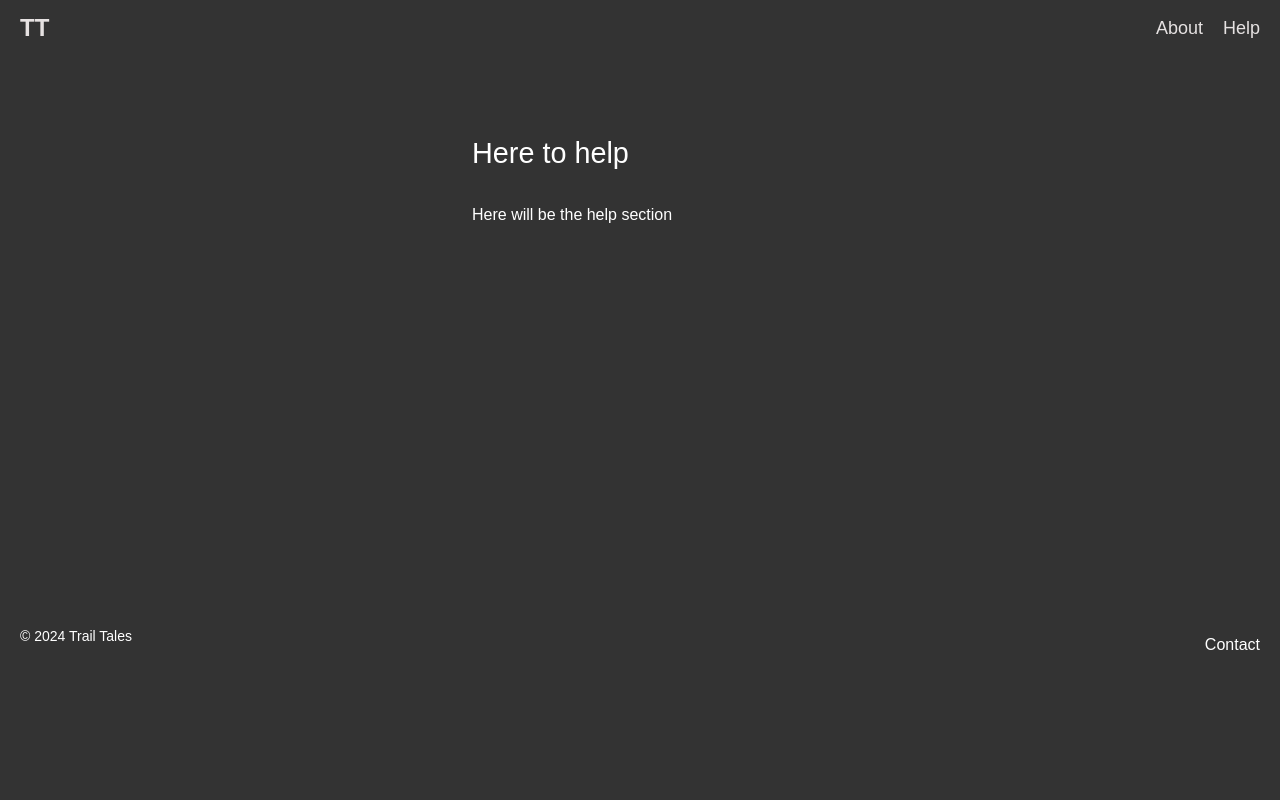
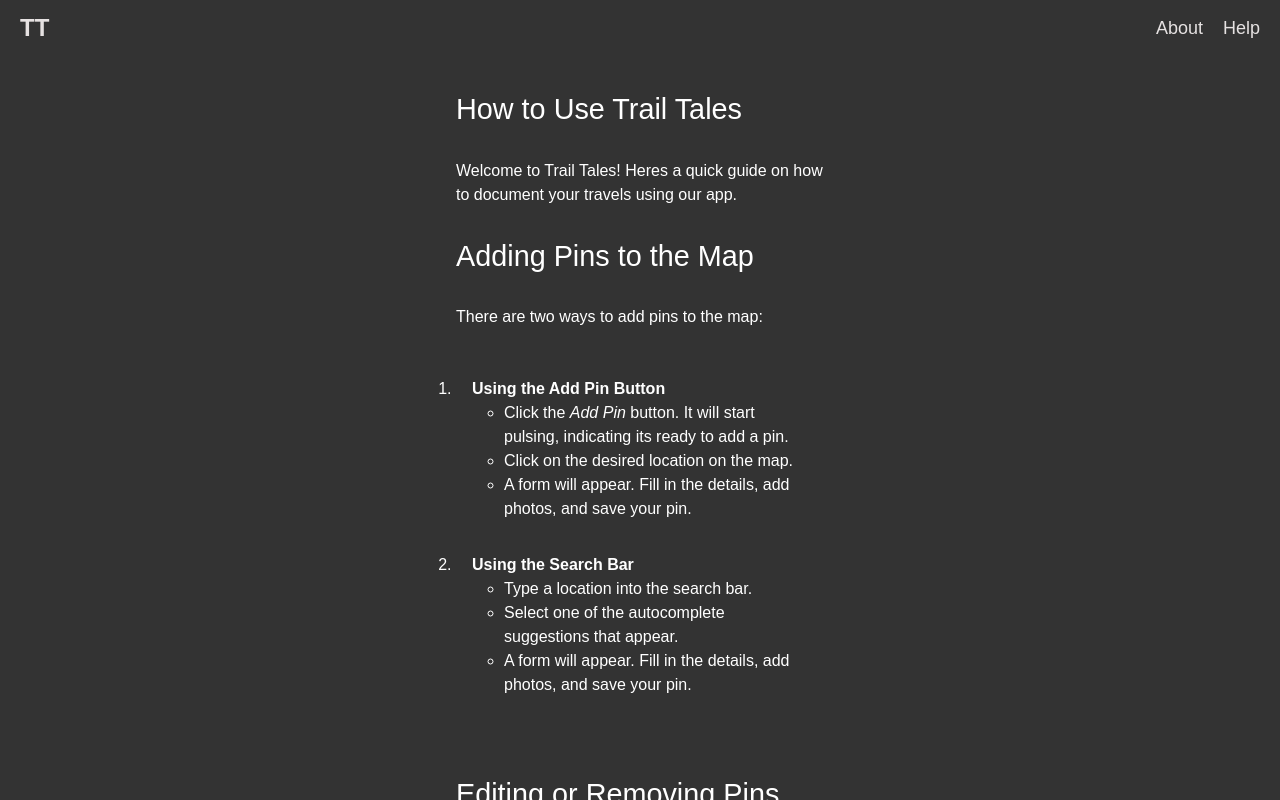
Before and after one commit to erik-toft/trail-tales, a Next.js app: page /help in a window 1280 px wide. Built offline with nearby package versions, Linux system fonts and the light colour scheme; no server answers.

Commit message:
added how to page

```diff
--- a/src/app/about/page.tsx
+++ b/src/app/about/page.tsx
@@ -5,7 +5,10 @@ export default function WelcomePage() {
     <div className={styles.container}>
       <h1 className={styles.header}>About Trail Tales!</h1>
       <p className={styles.message}>
-        Here you will be able to read about the app!
+        Lorem ipsum dolor sit amet, consectetur adipiscing elit. Sed do eiusmod
+        tempor incididunt ut labore et dolore magna aliqua. Ut enim ad minim
+        veniam, quis nostrud exercitation ullamco laboris nisi ut aliquip ex ea
+        commodo consequat.
       </p>
     </div>
   );
--- /dev/null
+++ b/src/app/help/Info.module.css
@@ -0,0 +1,32 @@
+/* WelcomePage.module.css eller liknande */
+.container {
+  position: relative;
+  padding: 20px;
+  max-width: 800px;
+  margin: 0 auto;
+  z-index: 1;
+  color: white;
+}
+
+.header,
+.message {
+  max-width: 400px;
+  margin: 0 auto;
+  padding: 1rem;
+  color: white;
+}
+
+.header {
+  font-size: 1.8rem;
+}
+
+.section {
+  margin-bottom: 2rem;
+}
+
+/* Skapar en bakgrund som täcker hela skärmen bakom */
+.background {
+  position: fixed;
+
+  z-index: 0;
+}
--- a/src/app/help/page.tsx
+++ b/src/app/help/page.tsx
@@ -1,10 +1,67 @@
-import styles from "@/app/welcome/WelcomePage.module.css";
+import styles from "@/app/help/Info.module.css";
 
-export default function WelcomePage() {
+export default function Info() {
   return (
-    <div className={styles.container}>
-      <h1 className={styles.header}>Here to help</h1>
-      <p className={styles.message}>Here will be the help section</p>
-    </div>
+    <>
+      <div className={styles.background}></div>
+      <div className={styles.container}>
+        <h1 className={styles.header}>How to Use Trail Tales</h1>
+        <p className={styles.message}>
+          Welcome to Trail Tales! Heres a quick guide on how to document your
+          travels using our app.
+        </p>
+
+        <section className={styles.section}>
+          <h2 className={styles.header}>Adding Pins to the Map</h2>
+          <p className={styles.message}>
+            There are two ways to add pins to the map:
+          </p>
+          <ol className={styles.message}>
+            <li className={styles.message}>
+              <strong>Using the Add Pin Button</strong>
+              <ul>
+                <li>
+                  Click the <em>Add Pin</em> button. It will start pulsing,
+                  indicating its ready to add a pin.
+                </li>
+                <li>Click on the desired location on the map.</li>
+                <li>
+                  A form will appear. Fill in the details, add photos, and save
+                  your pin.
+                </li>
+              </ul>
+            </li>
+            <li className={styles.message}>
+              <strong>Using the Search Bar</strong>
+              <ul>
+                <li>Type a location into the search bar.</li>
+                <li>Select one of the autocomplete suggestions that appear.</li>
+                <li>
+                  A form will appear. Fill in the details, add photos, and save
+                  your pin.
+                </li>
+              </ul>
+            </li>
+          </ol>
+        </section>
+
+        <section className={styles.section}>
+          <h2 className={styles.header}>Editing or Removing Pins</h2>
+          <p className={styles.message}>
+            You can manage your pins at any time:
+          </p>
+          <ul className={styles.message}>
+            <li>
+              To edit a pin, click on it and choose the <em>Edit Pin</em>{" "}
+              option.
+            </li>
+            <li>
+              To remove a pin, click on it and select the <em>Edit Pin</em>{" "}
+              option. Scroll down to find the <em>Delete</em> button.
+            </li>
+          </ul>
+        </section>
+      </div>
+    </>
   );
 }
```
Also changed, not shown: src/app/contact/page.tsx (+6 -1 lines).
